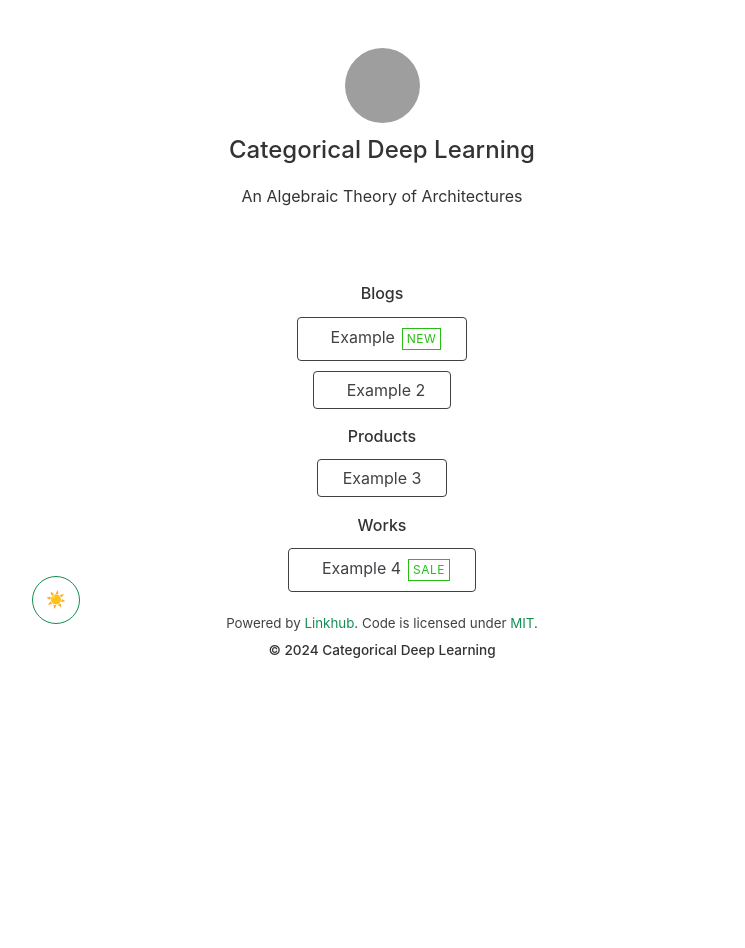
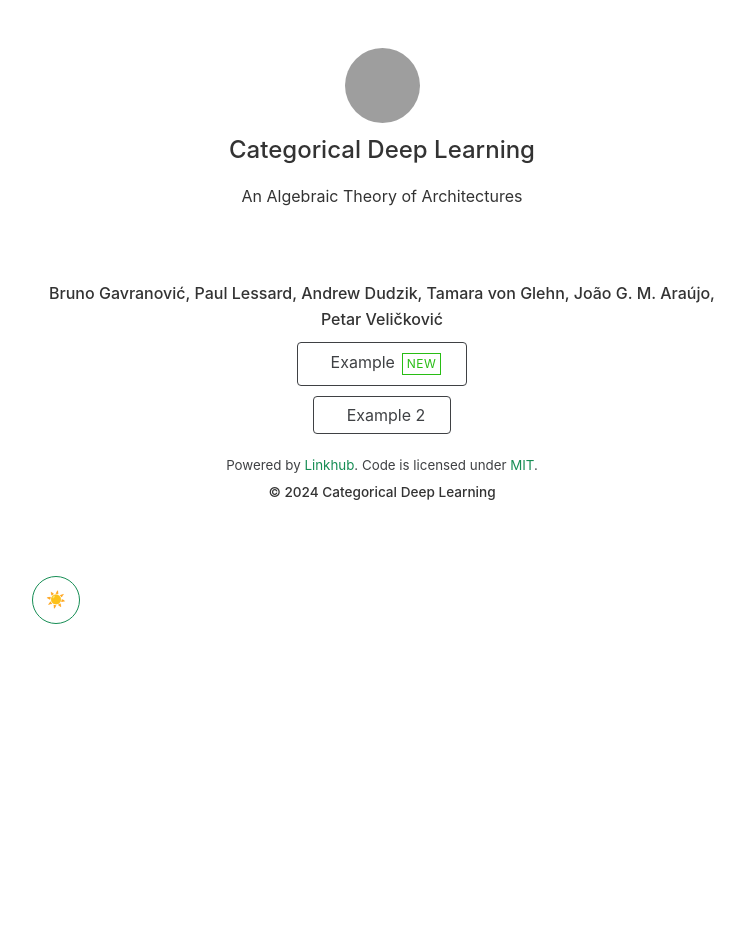
Before and after one commit to categoricaldl/categoricaldl.github.io, a Jekyll site: the page built from index.html, in a window 1280 px wide. Shown: the whole page, without its empty margins (258-1003 px from the left). Built offline with Jekyll 4.4.1, drawn with Linux system fonts in a browser that asks for light colours; nearby versions of some CDN libraries; grey boxes are pictures that could not be loaded.

Commit message:
Update links.yml

```diff
--- a/_data/links.yml
+++ b/_data/links.yml
@@ -1,4 +1,4 @@
-- category: Blogs
+- category: Bruno Gavranović, Paul Lessard, Andrew Dudzik, Tamara von Glehn, João G. M. Araújo, Petar Veličković
   items:
     - title: Example
       url: https://www.example.com
@@ -8,15 +8,3 @@
     - title: Example 2
       url: https://www.example.org
       icon: simple-icons:googlenews
-
-- category: Products
-  items:
-    - title: Example 3
-      url: https://www.example.com
-
-- category: Works
-  items:
-    - title: Example 4
-      url: https://www.example.org
-      icon: clarity:language-solid
-      tag: Sale
```
